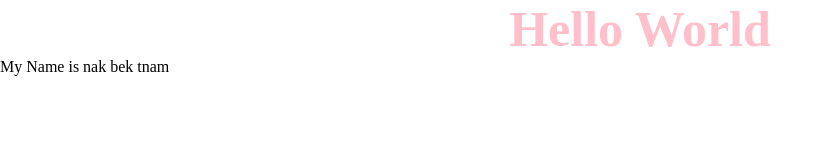
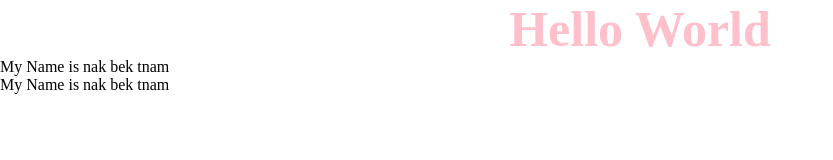
Before and after one commit to MengChhorng1/Duo_Project, a plain HTML site: page Index.html in a window 1280 px wide. Shown: the whole page, without its empty margins (0-833 px from the left). Drawn offline with Linux system fonts and the light colour scheme.

Commit message:
Bek jm hz nak

```diff
--- a/Index.html
+++ b/Index.html
@@ -9,5 +9,6 @@
   <body>
     <h1>Hello World</h1>
     <p>My Name is nak bek tnam</p>
+    <p>My Name is nak bek tnam</p>
   </body>
 </html>
```
